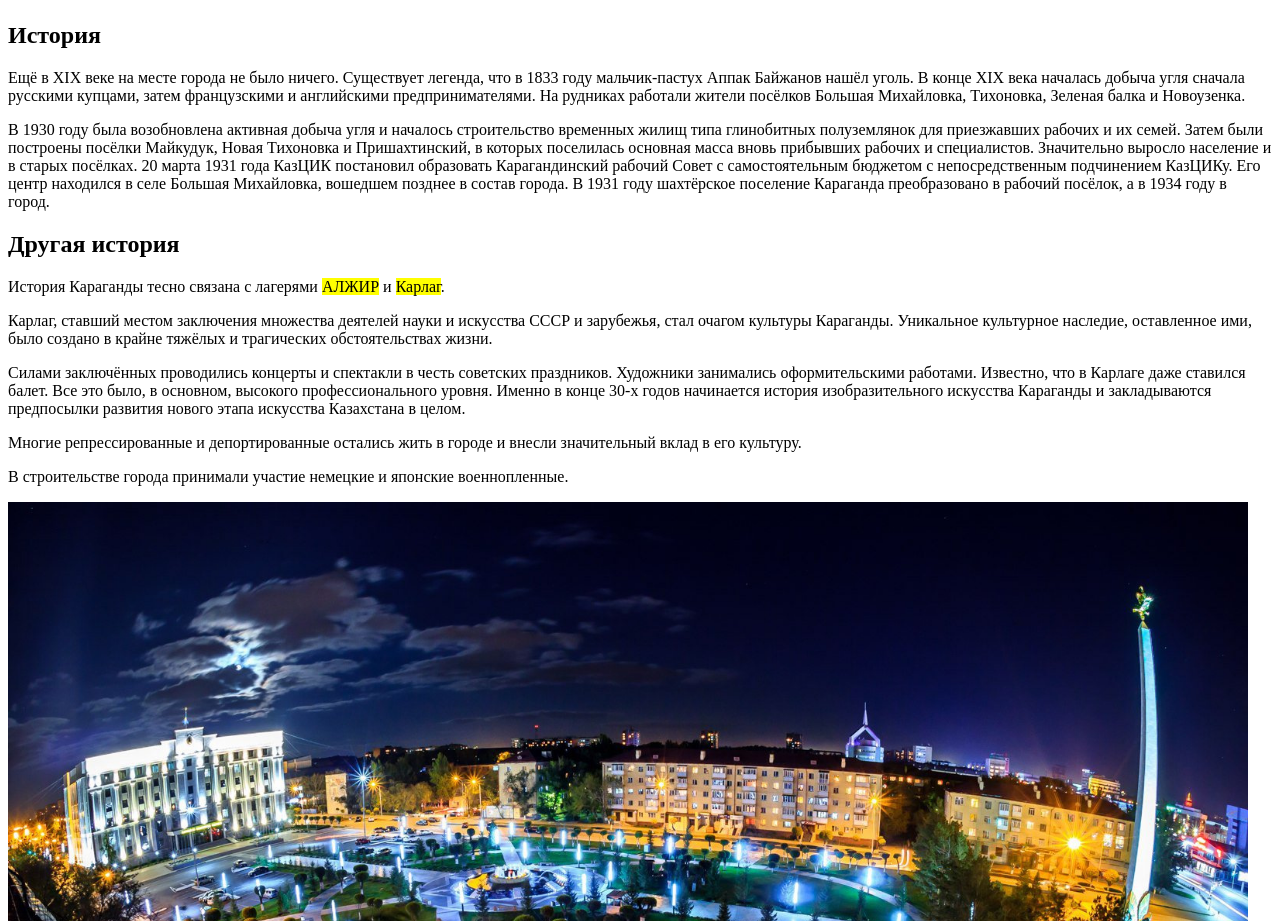
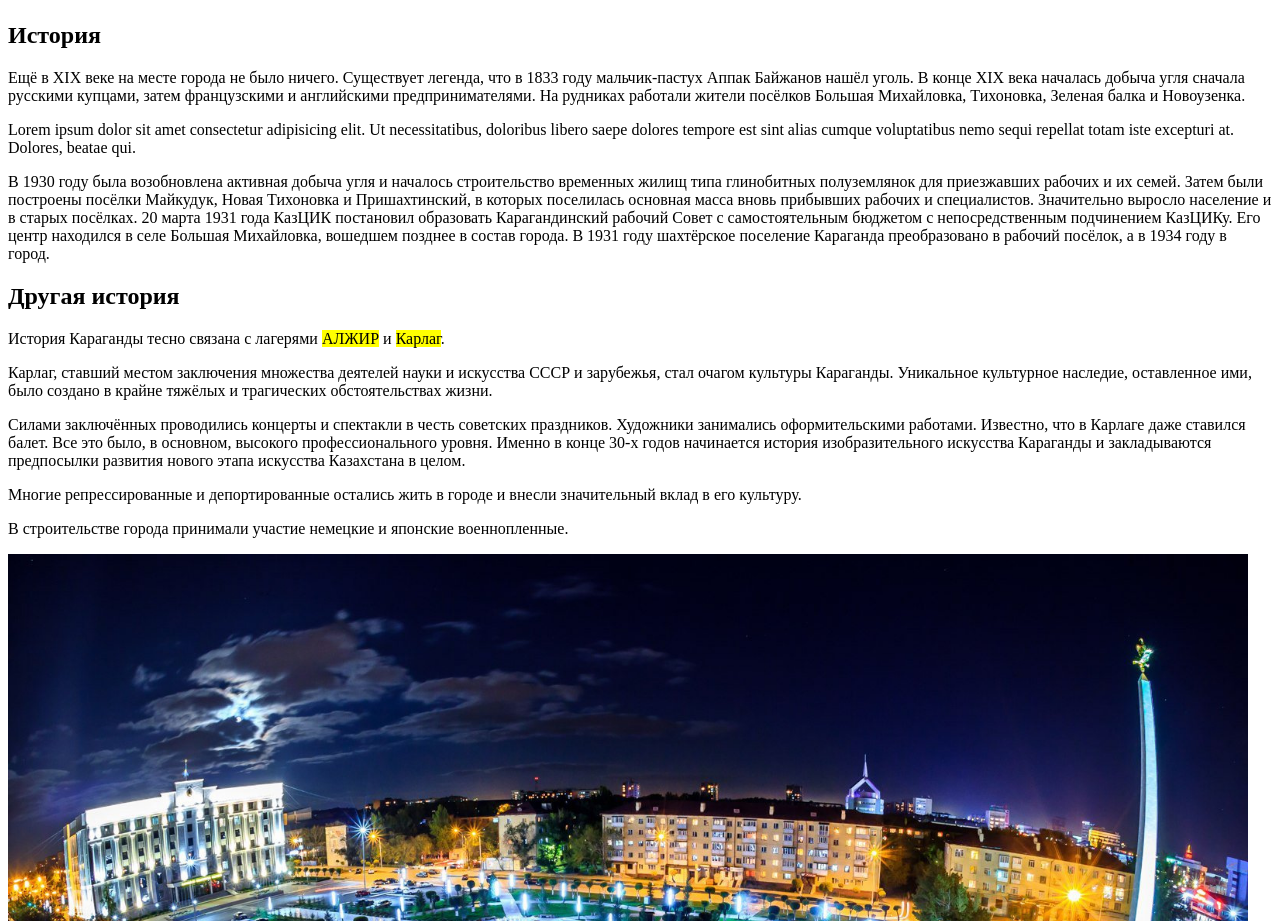
Before and after one commit to Niyaz-bek/Lesson_2, a plain HTML site: page index.html in a window 1280 px wide. Shown: the part 2112-3033 px from the top of the page. Drawn offline with Linux system fonts and the light colour scheme.

Commit message:
Проверка. В index.html добавил текст рыбу.
В index.html добавил текст рыбу.

```diff
--- a/index.html
+++ b/index.html
@@ -48,6 +48,11 @@
 			добыча угля сначала русскими купцами, затем французскими и английскими
 			предпринимателями. На рудниках работали жители посёлков Большая Михайловка,
 			Тихоновка, Зеленая балка и Новоузенка.
+		</p>
+		<p>
+			Lorem ipsum dolor sit amet consectetur adipisicing elit. Ut necessitatibus,
+			doloribus libero saepe dolores tempore est sint alias cumque voluptatibus
+			nemo sequi repellat totam iste excepturi at. Dolores, beatae qui.
 		</p>
 		<p>
 			В 1930 году была возобновлена активная добыча угля и началось строительство
@@ -111,7 +116,8 @@
 			Бишкек).
 		</p>
 		<h3 id="where">Памятник крылатой фразе Где-где? В Караганде!</h3>
-		<img src="img/scale_1200.jpg" width="1240" alt="Памятник крылатой фразе Где-где? В
+		<img src="img/scale_1200.jpg" width="1240" alt="Памятник крылатой фразе
+			Где-где? В
 			Караганде!">
 		<p><a href="#up">Вверх</a></p>
 	</body>
```
